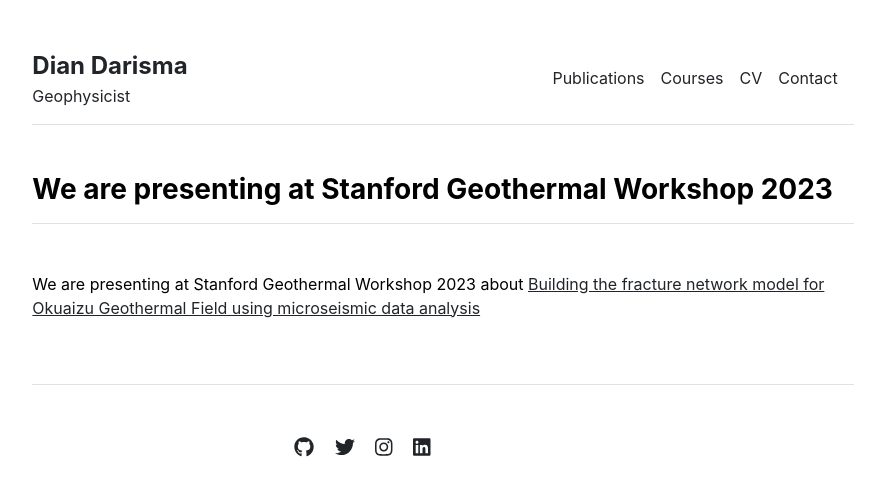
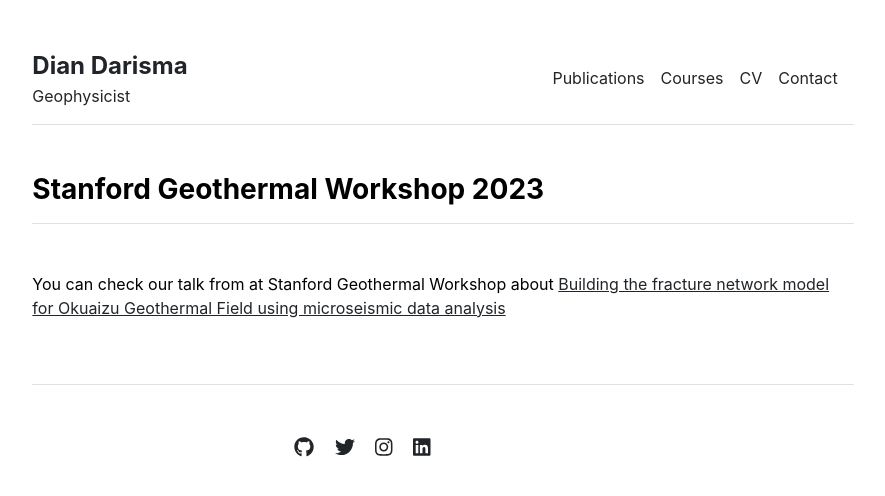
Before and after one commit to diandarisma/diandarisma.github.io, a Jekyll site: the page built from _posts/2023-02-11-SGW23.md, in a window 1280 px wide. Shown: the top 496 px of the page, without its empty margins (197-1082 px from the left). Built offline with Jekyll 4.4.1, drawn with Linux system fonts in a browser that asks for light colours.

Commit message:
Update 2023-02-11-SGW23.md

```diff
--- a/_posts/2023-02-11-SGW23.md
+++ b/_posts/2023-02-11-SGW23.md
@@ -1,6 +1,6 @@
 ---
 layout: post
-title: "We are presenting at Stanford Geothermal Workshop 2023"
+title: "Stanford Geothermal Workshop 2023"
 ---
 
-We are presenting at Stanford Geothermal Workshop 2023 about [Building the fracture network model for Okuaizu Geothermal Field using microseismic data analysis](https://pangea.stanford.edu/ERE/db/GeoConf/papers/SGW/2023/Darisma.pdf)
+You can check our talk from at Stanford Geothermal Workshop about [Building the fracture network model for Okuaizu Geothermal Field using microseismic data analysis](https://pangea.stanford.edu/ERE/db/GeoConf/papers/SGW/2023/Darisma.pdf)
```
